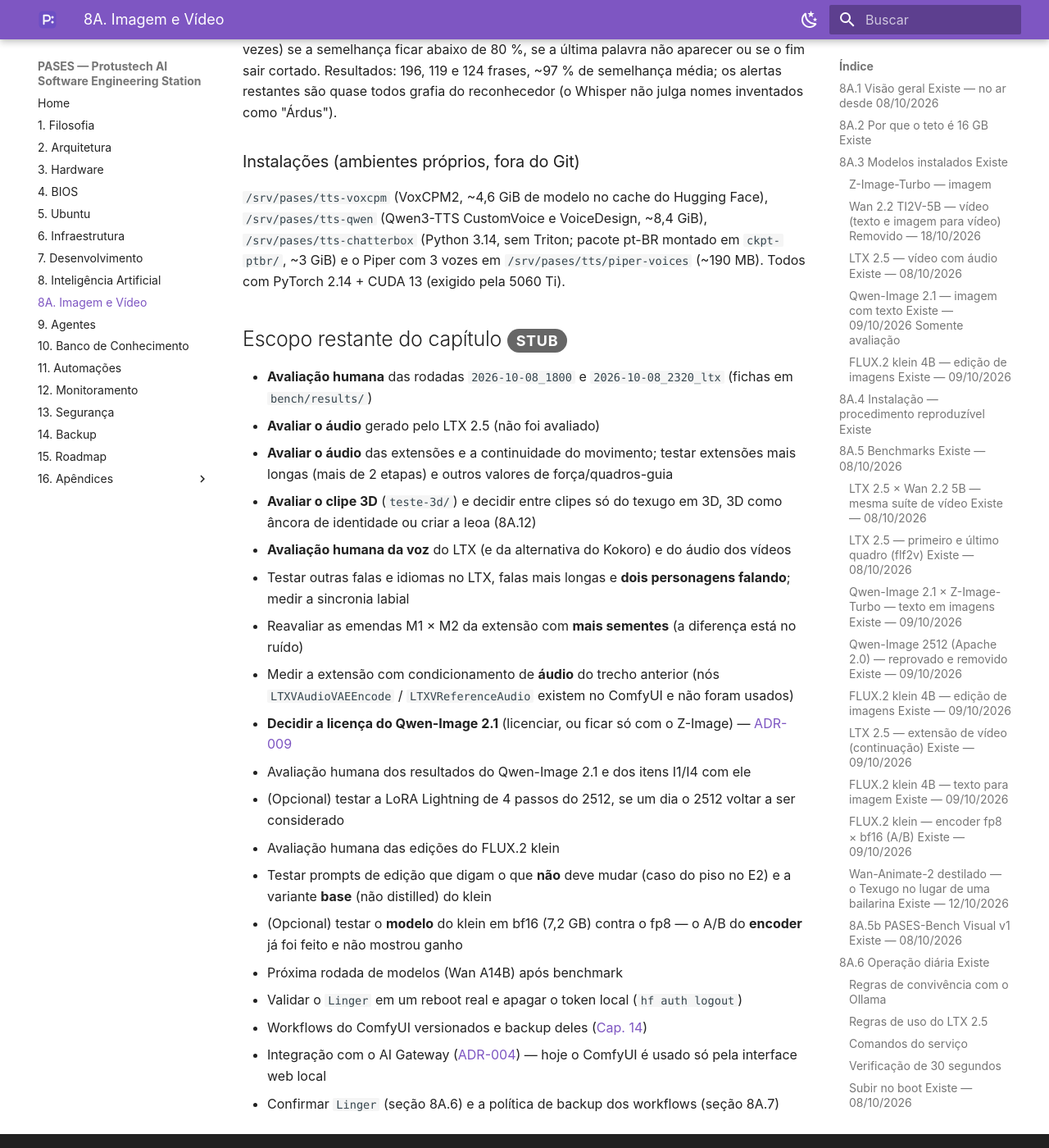
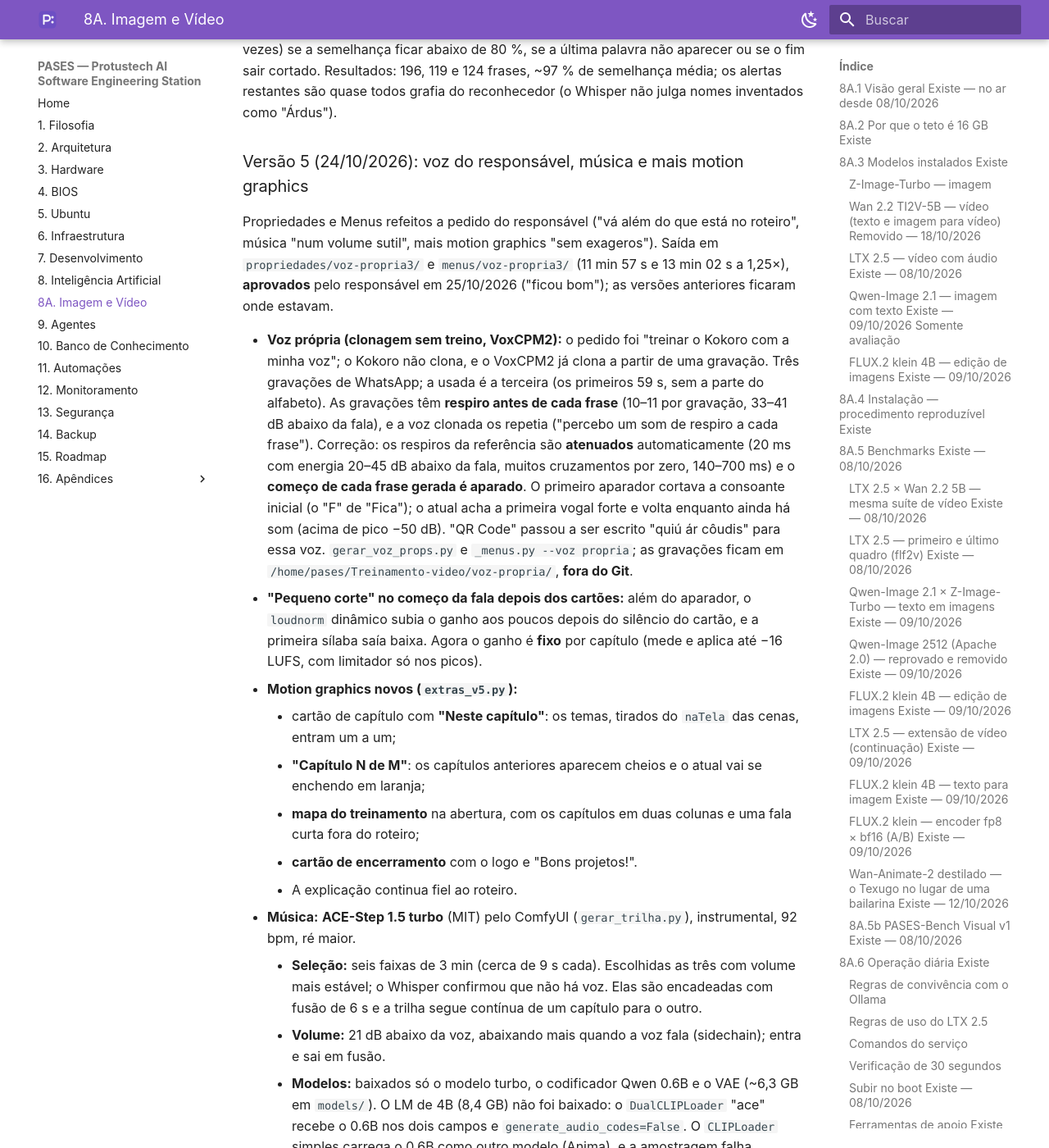
Before and after one commit to crystyano/pases-manual, an MkDocs documentation site: the page built from docs/08a-imagem-video.md, in a window 1280 px wide and 1400 px high, scrolled down 53991 px. Shown: the whole window at 82% size. Built offline with MkDocs 1.6.1 and Material for MkDocs 9.7.7, drawn with Linux system fonts in a browser that asks for light colours; a script that is not in the unit is left out; some of the changed text lies outside the part shown.

Commit message:
Manual PASES v0.33.0 - treinamentos do Ardus v5: voz propria, musica e motion graphics
Co-Authored-By: Claude Opus 5.5 <noreply@anthropic.com>

```diff
--- a/docs/08a-imagem-video.md
+++ b/docs/08a-imagem-video.md
@@ -1130,8 +1130,8 @@ Três vídeos de treinamento do **Ardus** (programa de projeto de móveis) monta
 | Vídeo | Material | Duração (1,25×) | Situação |
 |---|---|---|---|
 | Treinamento completo (v4) — cozinha do zero, abertura + 17 capítulos | `Treinamento-v3` | 21 min 36 s | **aprovado** ("ficou muito bom"; pedido de 1,25×) |
-| "A aba Propriedades em detalhe" — abertura + 12 capítulos | `Treinamento-Propriedades` | 12 min 47 s | entregue |
-| "Os menus em resumo" — abertura + 14 capítulos | `Treinamento-Menus` | 13 min 32 s | **aprovado** ("ficou bom") |
+| "A aba Propriedades em detalhe" — abertura + 12 capítulos | `Treinamento-Propriedades` | 11 min 57 s (v5) | **aprovado** na versão 5 (voz do responsável, música) |
+| "Os menus em resumo" — abertura + 14 capítulos | `Treinamento-Menus` | 13 min 02 s (v5) | **aprovado** na versão 5 (voz do responsável, música) |
 
 ### Montagem (só ffmpeg e Pillow, sem IA de vídeo)
 - **Cenas fiéis:** a tela real, sem nada inventado; vídeo em velocidade normal com o último quadro congelado se a fala for mais longa; **fotos paradas**, e quando o roteiro pede foco, **corte direto** para o detalhe ampliado (o zoom lento foi reprovado: "parece baixo FPS").
@@ -1151,6 +1151,22 @@ Três vídeos de treinamento do **Ardus** (programa de projeto de móveis) monta
 | VoiceStudio (app que junta 18 motores) | AGPL; motor padrão OmniVoice **não comercial** | não adotado; dele saiu a indicação do VoxCPM2 |
 
 **Geração (`gerar_voz_voxcpm.py`, `_props.py`, `_menus.py`):** sempre a partir de `narracaoVoz`, **frase por frase** (pausa de 0,25 s); cada frase é transcrita pelo **Whisper** e regerada (até 5 vezes) se a semelhança ficar abaixo de 80 %, se a última palavra não aparecer ou se o fim sair cortado. Resultados: 196, 119 e 124 frases, ~97 % de semelhança média; os alertas restantes são quase todos grafia do reconhecedor (o Whisper não julga nomes inventados como "Árdus").
+
+### Versão 5 (24/10/2026): voz do responsável, música e mais motion graphics
+Propriedades e Menus refeitos a pedido do responsável ("vá além do que está no roteiro", música "num volume sutil", mais motion graphics "sem exageros"). Saída em `propriedades/voz-propria3/` e `menus/voz-propria3/` (11 min 57 s e 13 min 02 s a 1,25×), **aprovados** pelo responsável em 25/10/2026 ("ficou bom"); as versões anteriores ficaram onde estavam.
+
+- **Voz própria (clonagem sem treino, VoxCPM2):** o pedido foi "treinar o Kokoro com a minha voz"; o Kokoro não clona, e o VoxCPM2 já clona a partir de uma gravação. Três gravações de WhatsApp; a usada é a terceira (os primeiros 59 s, sem a parte do alfabeto). As gravações têm **respiro antes de cada frase** (10–11 por gravação, 33–41 dB abaixo da fala), e a voz clonada os repetia ("percebo um som de respiro a cada frase"). Correção: os respiros da referência são **atenuados** automaticamente (20 ms com energia 20–45 dB abaixo da fala, muitos cruzamentos por zero, 140–700 ms) e o **começo de cada frase gerada é aparado**. O primeiro aparador cortava a consoante inicial (o "F" de "Fica"); o atual acha a primeira vogal forte e volta enquanto ainda há som (acima de pico −50 dB). "QR Code" passou a ser escrito "quiú ár côudis" para essa voz. `gerar_voz_props.py` e `_menus.py --voz propria`; as gravações ficam em `/home/pases/Treinamento-video/voz-propria/`, **fora do Git**.
+- **"Pequeno corte" no começo da fala depois dos cartões:** além do aparador, o `loudnorm` dinâmico subia o ganho aos poucos depois do silêncio do cartão, e a primeira sílaba saía baixa. Agora o ganho é **fixo** por capítulo (mede e aplica até −16 LUFS, com limitador só nos picos).
+- **Motion graphics novos (`extras_v5.py`):**
+    - cartão de capítulo com **"Neste capítulo"**: os temas, tirados do `naTela` das cenas, entram um a um;
+    - **"Capítulo N de M"**: os capítulos anteriores aparecem cheios e o atual vai se enchendo em laranja;
+    - **mapa do treinamento** na abertura, com os capítulos em duas colunas e uma fala curta fora do roteiro;
+    - **cartão de encerramento** com o logo e "Bons projetos!".
+    - A explicação continua fiel ao roteiro.
+- **Música:** **ACE-Step 1.5 turbo** (MIT) pelo ComfyUI (`gerar_trilha.py`), instrumental, 92 bpm, ré maior.
+    - **Seleção:** seis faixas de 3 min (cerca de 9 s cada). Escolhidas as três com volume mais estável; o Whisper confirmou que não há voz. Elas são encadeadas com fusão de 6 s e a trilha segue contínua de um capítulo para o outro.
+    - **Volume:** 21 dB abaixo da voz, abaixando mais quando a voz fala (sidechain); entra e sai em fusão.
+    - **Modelos:** baixados só o modelo turbo, o codificador Qwen 0.6B e o VAE (~6,3 GB em `models/`). O LM de 4B (8,4 GB) não foi baixado: o `DualCLIPLoader` "ace" recebe o 0.6B nos dois campos e `generate_audio_codes=False`. O `CLIPLoader` simples carrega o 0.6B como outro modelo (Anima), e a amostragem falha.
 
 ### Instalações (ambientes próprios, fora do Git)
 `/srv/pases/tts-voxcpm` (VoxCPM2, ~4,6 GiB de modelo no cache do Hugging Face), `/srv/pases/tts-qwen` (Qwen3-TTS CustomVoice e VoiceDesign, ~8,4 GiB), `/srv/pases/tts-chatterbox` (Python 3.14, sem Triton; pacote pt-BR montado em `ckpt-ptbr/`, ~3 GiB) e o Piper com 3 vozes em `/srv/pases/tts/piper-voices` (~190 MB). Todos com PyTorch 2.14 + CUDA 13 (exigido pela 5060 Ti).
```
Also changed, not shown: docs/16-apendices/historico.md (+1 -0 lines).
